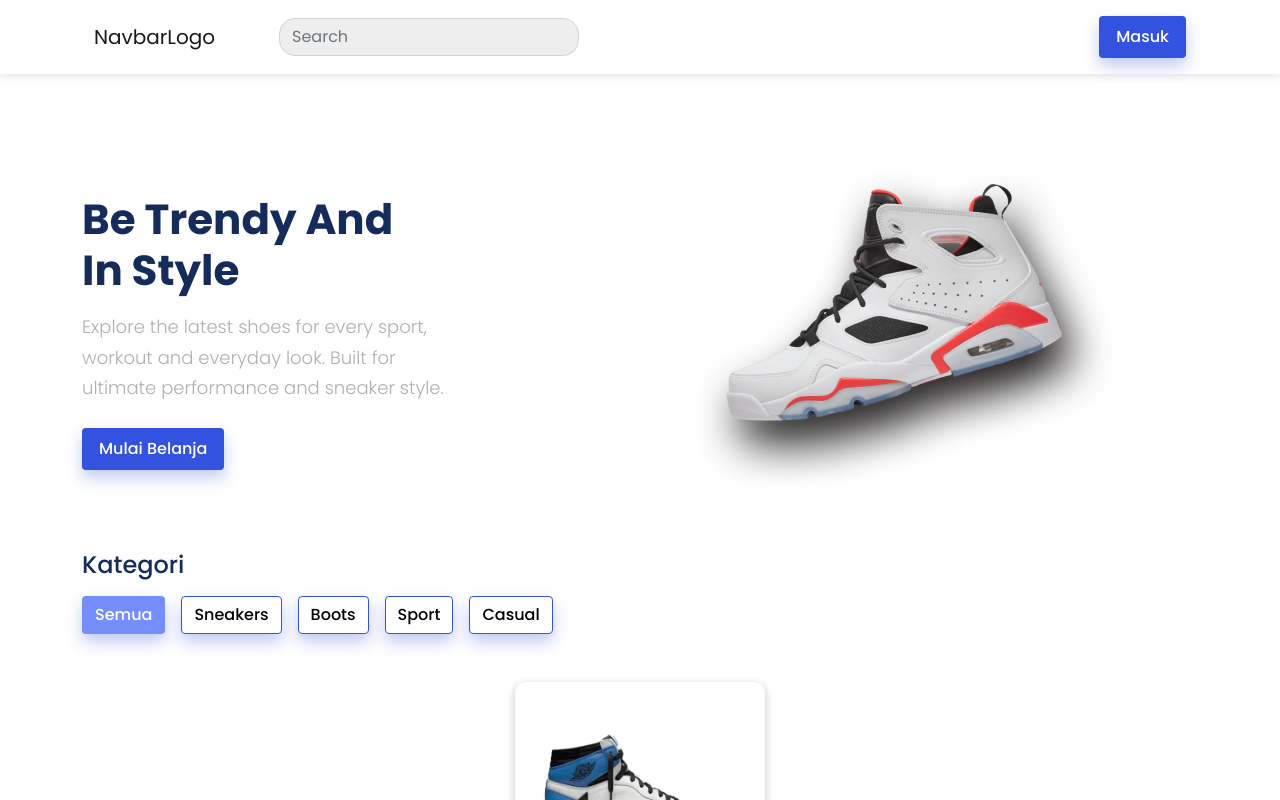
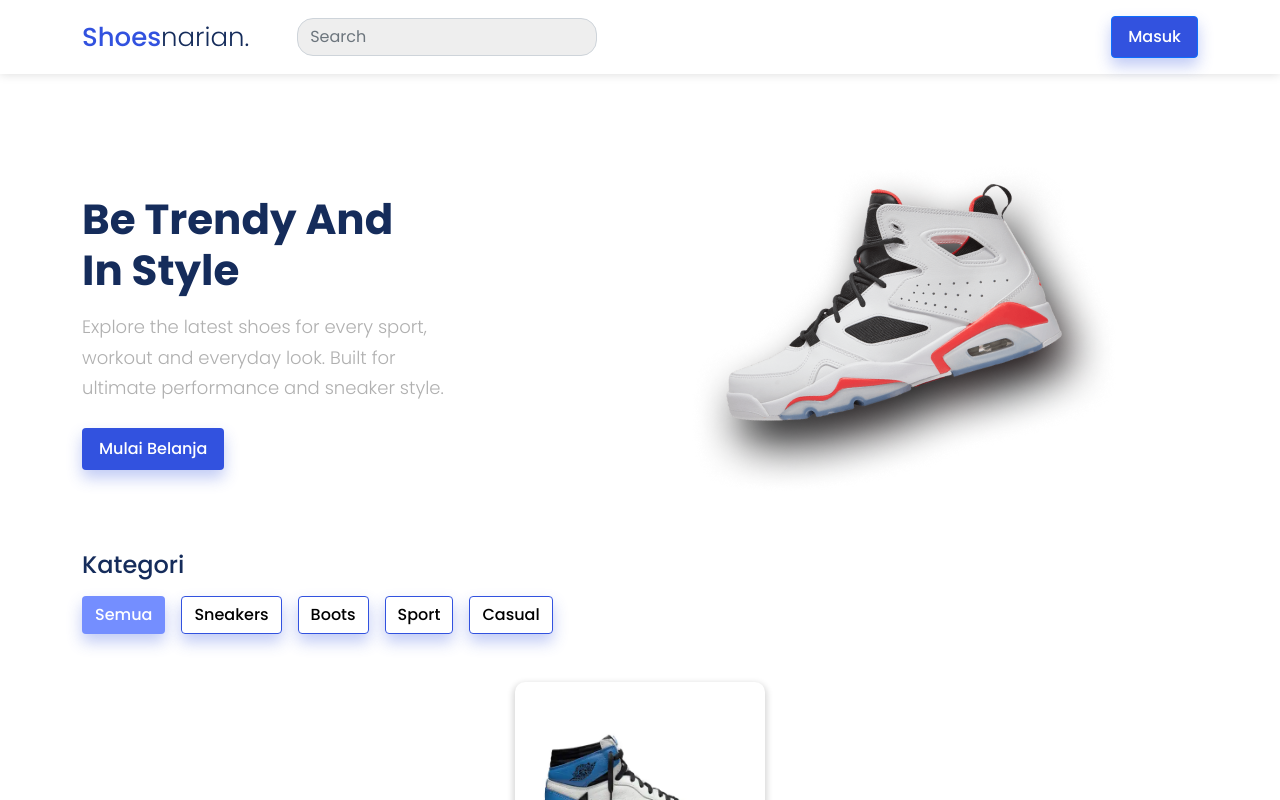
Before and after one commit to Arifhdyt11/fekelompok1-fsw5, a React (Create React App) app: page / in a window 1280 px wide. Shown: the top 800 px of the page. Built offline with nearby package versions, Linux system fonts and the light colour scheme.

Commit message:
Update Navbar

```diff
--- a/src/assets/css/style.css
+++ b/src/assets/css/style.css
@@ -4,7 +4,7 @@ body {
     font-style: normal;
 }
 
-.header {
+.navbar {
     background: #ffffff;
     box-shadow: 0px 0px 10px rgba(0, 0, 0, 0.15);
 }
@@ -13,6 +13,20 @@ body {
     background: #eeeeee;
     border-radius: 16px;
     width: 300px;
+}
+.brand-text-icon {
+    font-size: 26px;
+    font-weight: 500;
+    color: #3252df;
+    text-decoration: none;
+}
+.brand-text-icon :hover {
+    color: #3252df;
+    text-decoration: none;
+}
+
+.text-gray-900 {
+    color: #152c5b;
 }
 
 .btn-login {
--- /dev/null
+++ b/src/pages/components/IconText.js
@@ -0,0 +1,9 @@
+import Button from "../../elements/Button";
+
+export default function iconText() {
+  return (
+    <Button className="brand-text-icon" href="" type="link">
+      Shoes<span className="text-gray-900">narian.</span>
+    </Button>
+  );
+}
--- a/src/pages/components/Navbar.js
+++ b/src/pages/components/Navbar.js
@@ -1,18 +1,12 @@
-import React from "react";
+import Button from "../../elements/Button";
+import BrandIcon from "./IconText";
 
-export default function Navbar() {
+export default function Navbar(props) {
   return (
-    <div className="header py-2">
+    <nav className="navbar navbar-expand-lg navbar-light py-3">
       <div className="container">
-        <nav className="navbar navbar-expand-lg navbar-light">
-          <div className="container-fluid">
-            <a className="navbar-brand" href="#">
-              NavbarLogo
-            </a>
-            <div
-              className="collapse navbar-collapse "
-              id="navbarSupportedContent"
-            >
+        <BrandIcon />
+        <div className="collapse navbar-collapse " id="navbarSupportedContent">
           <form className="d-flex ms-5">
             <input
               className="form-control me-2"
@@ -21,13 +15,18 @@ export default function Navbar() {
               aria-label="Search"
             />
           </form>
-              <button className="btn btn-login ms-auto px-3 py-2" type="submit">
+
+          <Button
+            className="btn btn-login ms-auto px-3 py-2"
+            hasShadow
+            isPrimary
+            href="/login"
+            type="link"
+          >
             Masuk
-              </button>
+          </Button>
         </div>
       </div>
     </nav>
-      </div>
-    </div>
   );
 }
```
Lines whose indentation alone changed are shown as unchanged.
